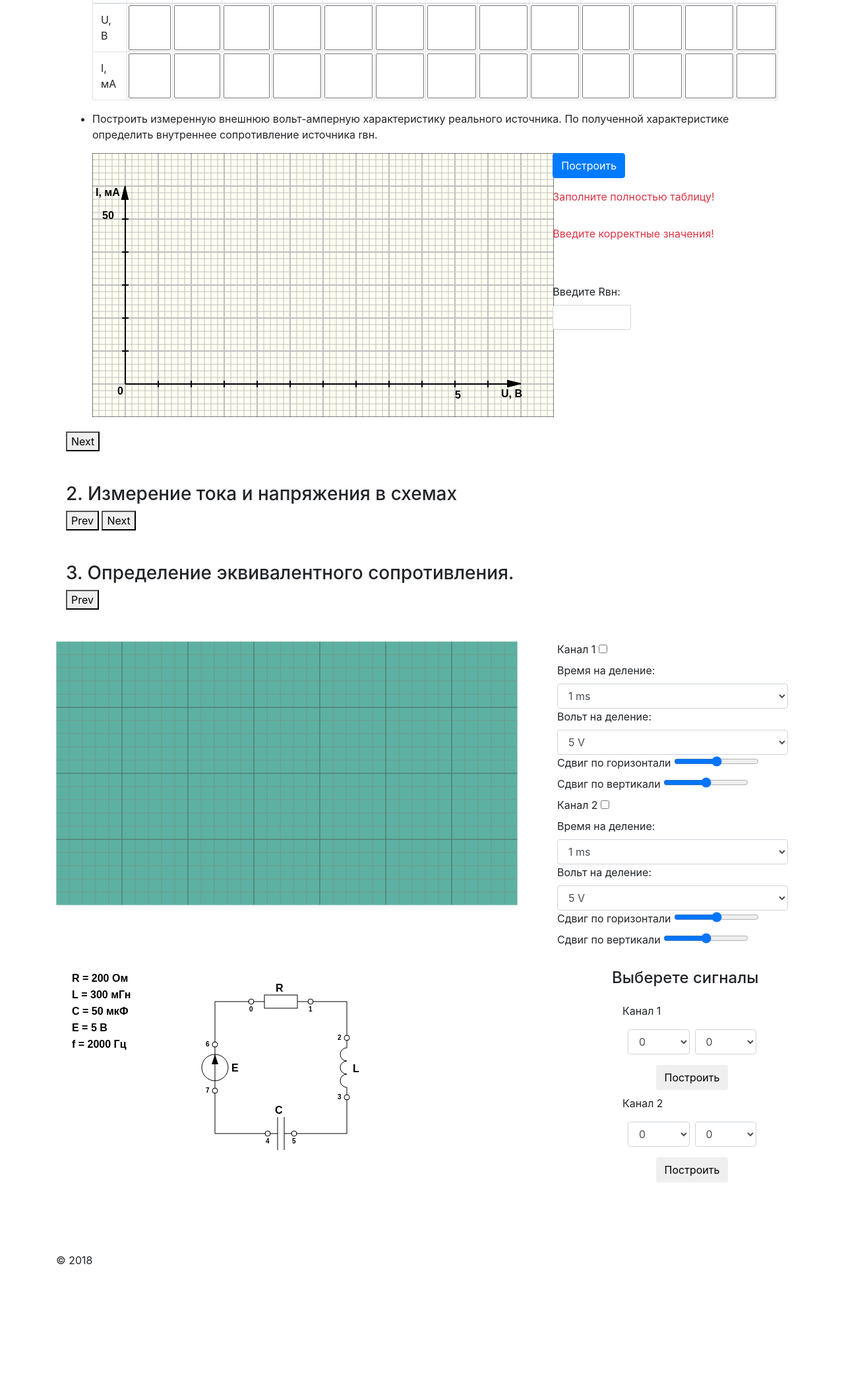
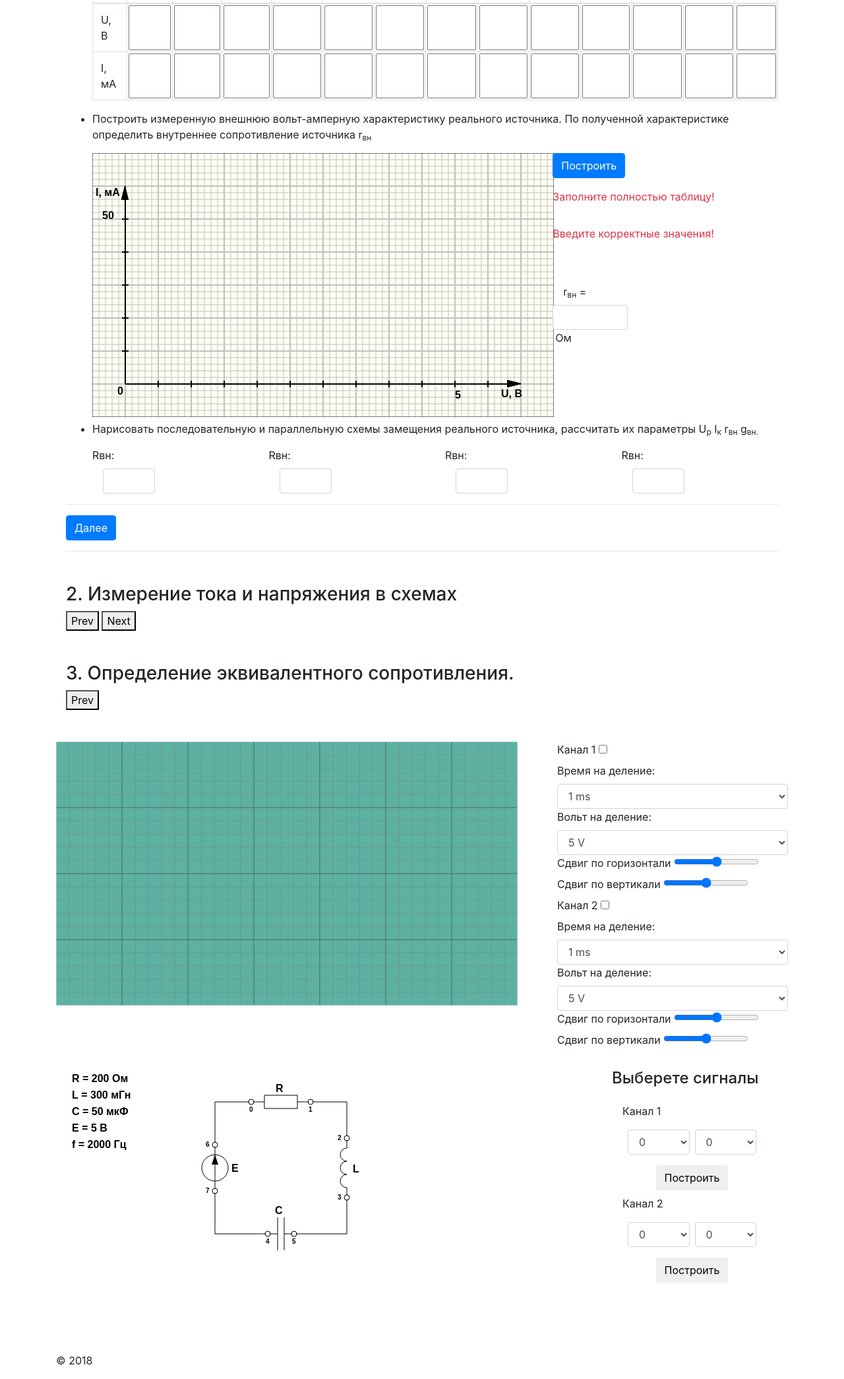
Before and after one commit to shavelskiy/virtualLab, a Yii app: template frontend/views/lab/lab.php in a window 1280 px wide. Shown: the part 299-2389 px from the top of the page at 66% size. Before the commit the page ends 2215 px from the top, so only its background shows below. Run offline with PHP 8.4 and a stand-in for Yii, Linux system fonts and the light colour scheme; the template is opened without the code that fills it, so the values that code supplies are empty; some libraries are stand-ins or nearby versions.

Commit message:
lab1 punk3

```diff
--- a/frontend/views/lab/lab1/1.php
+++ b/frontend/views/lab/lab1/1.php
@@ -54,7 +54,7 @@
         <p>
             Построить измеренную внешнюю вольт-амперную характеристику
             реального источника. По полученной характеристике определить
-            внутреннее сопротивление источника rвн.
+            внутреннее сопротивление источника r<sub>вн</sub>
         </p>
         <div class="row">
             <div class="col-8">
@@ -71,18 +71,48 @@
                     <p class="graph-error-type text-danger hidden my-3">Введите корректные значения!</p>
                 </div>
                 <div class="row mt-5">
-                    <label for="lab1-p3.1">Введите Rвн:</label>
-                </div>
-                <div class="row">
-                    <input type="text" class="form-control col-4" id="lab1-p3.1 ">
+                    <form class="form-horizontal">
+                        <div class="form-group">
+                            <label for="lab1-p3.1" class="col-sm-3 control-label px-3">r<sub>вн</sub> =</label>
+                            <div class="col-sm-5 px-0">
+                                <input type="text" class="form-control" id="lab1-p3.1">
+                            </div>
+                            <label class="col-sm-2 control-label pl-1">Ом</label>
+                        </div>
+                    </form>
                 </div>
             </div>
             <script src="/js/labs/lab1/1/graph1.js"></script>
         </div>
     </li>
+    <!--1.4-->
+    <li>
+        <p>Нарисовать последовательную и параллельную схемы замещения
+            реального источника, рассчитать их параметры U<sub>р</sub> I<sub>к</sub> r<sub>вн</sub> g<sub>вн.</sub>
+        </p>
+        <div class="row">
+            <div class="col-3">
+                <label for="lab1-p3.1">Rвн:</label>
+                <input type="text" class="form-control col-4 ml-3" id="lab1-p3.1 ">
+            </div>
+            <div class="col-3">
+                <label for="lab1-p3.1">Rвн:</label>
+                <input type="text" class="form-control col-4 ml-3" id="lab1-p3.1 ">
+            </div>
+            <div class="col-3">
+                <label for="lab1-p3.1">Rвн:</label>
+                <input type="text" class="form-control col-4 ml-3" id="lab1-p3.1 ">
+            </div>
+            <div class="col-3">
+                <label for="lab1-p3.1">Rвн:</label>
+                <input type="text" class="form-control col-4 ml-3" id="lab1-p3.1 ">
+            </div>
+        </div>
+    </li>
 </ul>
-
-<button class="next-to-task-2">Next</button>
+<hr>
+<button class="next-to-task-2 text-center btn btn-primary">Далее</button>
+<hr>
 
 <style>
     .value-input {
```
